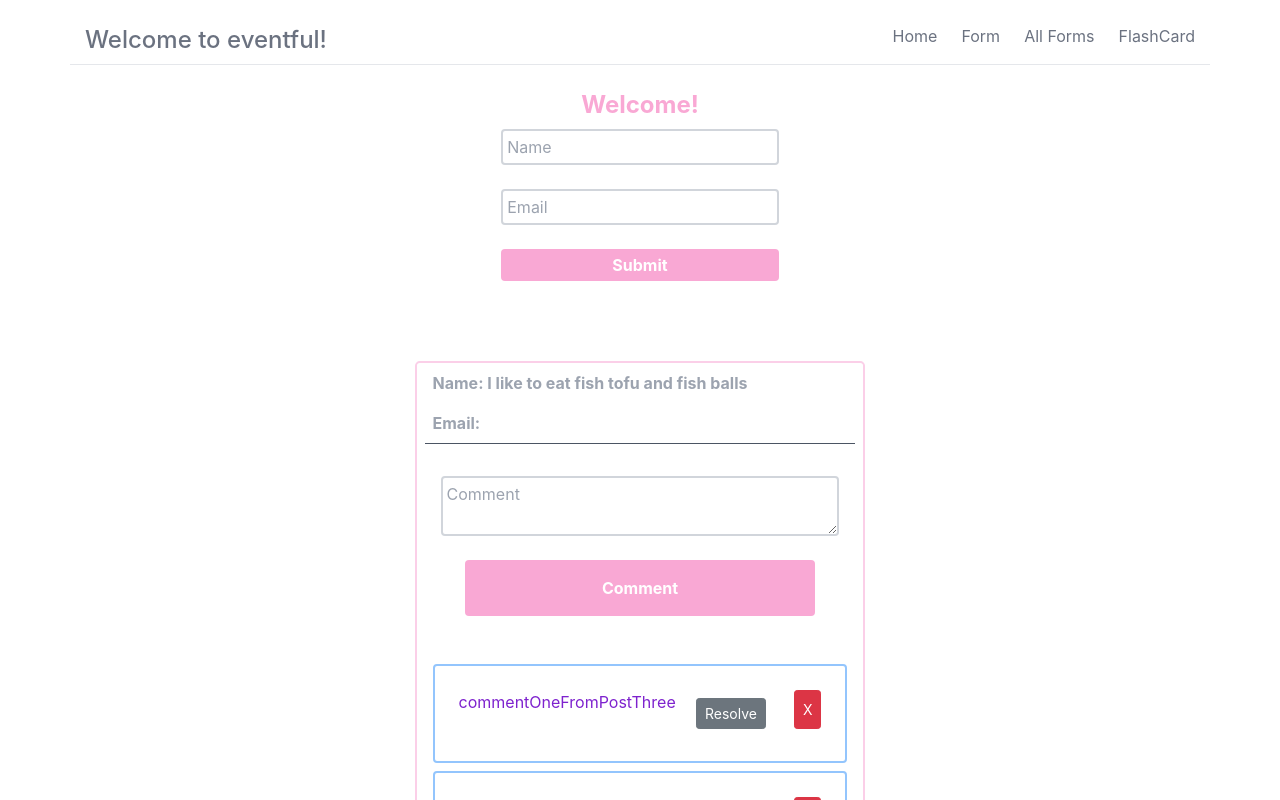
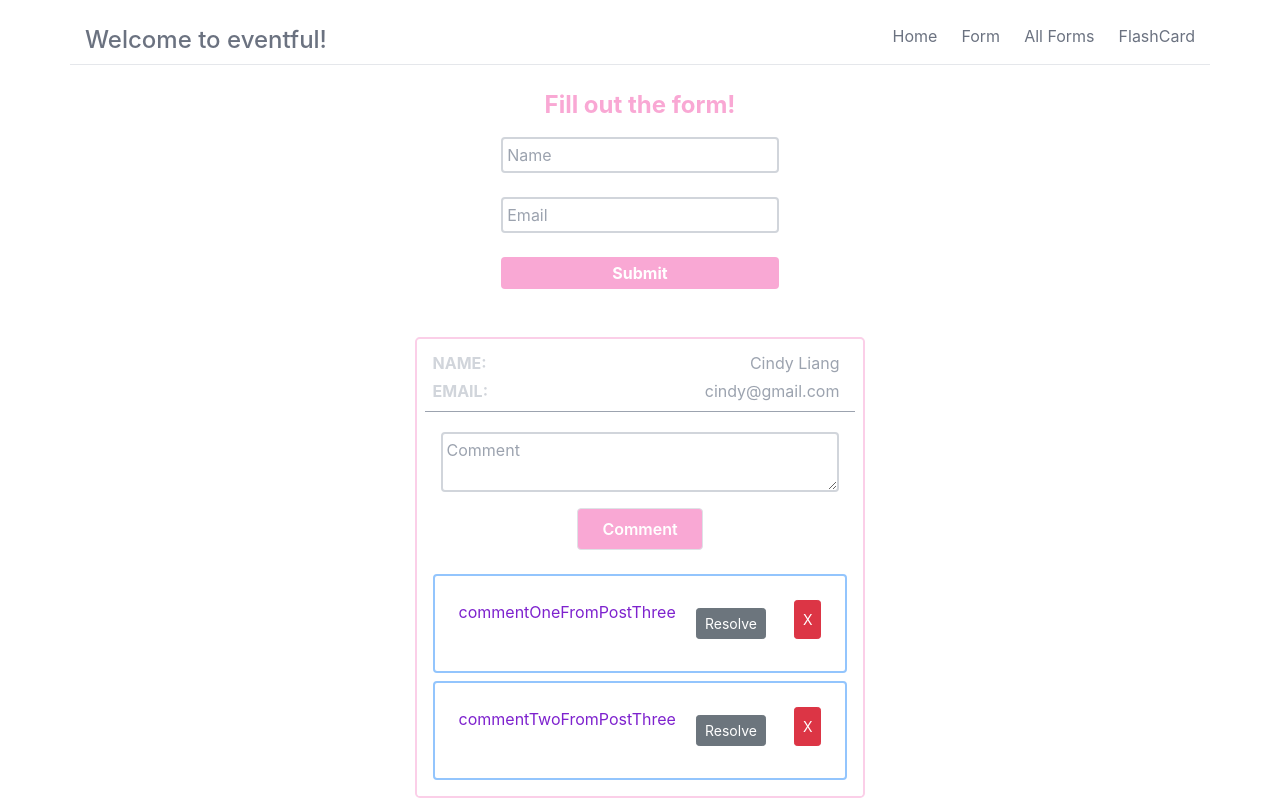
Before and after one commit to cindyliang01/eventful, a React (Create React App) app: page /Form in a window 1280 px wide. Shown: the top 800 px of the page. Built offline with nearby package versions, Linux system fonts and the light colour scheme.

Commit message:
Fixed styling for header of each post

```diff
--- a/src/App.js
+++ b/src/App.js
@@ -18,7 +18,7 @@ class App extends Component {
           { id: 1, text: "commentOneFromPostOne", commentLikes: 1 },
           { id: 2, text: "commentTwoFromPostOne", commentLikes: 0 },
         ],
-        post: "Today is sunday and I think we are going to eat hotpot soon",
+        post: "Sunday W",
         email: "sdfsdf@gmail.com",
       },
       {
@@ -28,7 +28,8 @@ class App extends Component {
           { id: 1, text: "commentOneFromPostTwo", commentLikes: 0 },
           { id: 2, text: "commentTwoFromPostTwo", commentLikes: 0 },
         ],
-        post: "And Cindy's gonna be delicate in 10 years - Jackie",
+        post: "Jackie Jin",
+        email: "fisf@gmail.com",
       },
       {
         id: 3,
@@ -37,7 +38,8 @@ class App extends Component {
           { id: 1, text: "commentOneFromPostThree", commentLikes: 0 },
           { id: 2, text: "commentTwoFromPostThree", commentLikes: 0 },
         ],
-        post: "I like to eat fish tofu and fish balls",
+        post: "Cindy Liang",
+        email: "cindy@gmail.com",
       },
     ],
 
--- a/src/components/NavBar.jsx
+++ b/src/components/NavBar.jsx
@@ -44,10 +44,6 @@ class NavBar extends Component {
 }
 
 function CustomLink({ to, children, ...props }) {
-  // const { setFlashBackState } = this.props;
-  // if (to === "/FlashCard") {
-  //   setFlashBackState();
-  // }
   const resolvedPath = useResolvedPath(to);
   const isActive = useMatch({ path: resolvedPath.pathname });
   return (
--- a/src/components/commentForm.jsx
+++ b/src/components/commentForm.jsx
@@ -37,12 +37,16 @@ class CommentForm extends Component {
               className="border-2 rounded border-gray-300 p-1"
             ></textarea>
 
-            <button
-              className=" bg-pink-300 text-white rounded p-3 m-4 font-bold hover:bg-pink-200"
-              type="submit"
-            >
-              Comment
-            </button>
+            <div className="flex flex-row">
+              <div className="flex flex-grow"></div>
+              <button
+                className=" hover:bg-pink-200 text-white bg-pink-300  font-semibold mt-3  py-2 px-4 border rounded"
+                type="submit"
+              >
+                Comment
+              </button>
+              <div className="flex flex-grow"></div>
+            </div>
           </div>
         </form>
       </div>
--- a/src/components/post.jsx
+++ b/src/components/post.jsx
@@ -14,14 +14,23 @@ class Post extends Component {
     return (
       <div>
         <div>
-          <p className="text-1xl font-bold text-gray-400 px-2 ">
-            Name: {this.displayPosts()}
-          </p>
-          <p className="text-1xl font-bold text-gray-400 border-b border-gray-600 px-2 pb-2 ">
-            Email: {this.displayEmail()}
-          </p>
+          <div className="flex flex-col">
+            <div className="flex flex-row justify-between px-2 py-1">
+              <div className=" text-1xl font-bold text-gray-300">NAME:</div>
+              <div className="text-1xl  text-gray-400 px-2">
+                {this.displayPosts()}
+              </div>
+            </div>
 
-          <div className=" flex flex-column rounded">
+            <div className="flex flex-row justify-between border-b border-gray-400 px-2 pb-2">
+              <div className=" text-1xl font-bold text-gray-300">EMAIL:</div>
+              <div className="text-1xl text-gray-400 px-2">
+                {this.displayEmail()}
+              </div>
+            </div>
+          </div>
+
+          <div className=" flex flex-column rounded pt-1">
             <div className=" flex flex-row">
               <div className="flex flex-grow"></div>
             </div>
--- a/src/components/posts.jsx
+++ b/src/components/posts.jsx
@@ -12,43 +12,14 @@ class Posts extends Component {
       pageState,
     } = this.props;
 
-    //     const reversedPosts = listOfPosts.map((item) => item).reverse();
-    //     return (
-    //       <React.Fragment>
-    //         {/* <div className="w-auto min-w-[25%] max-w-min mt-20 mx-auto space-y-6 flex flex-col items-stretch"> */}
-    //         {/* <div className="col-span-2 row-span-2"> */}
-    //         <div className="grid grid-cols-3 gap-4 ">
-    //           <ul>
-    //             {reversedPosts.map((specificPost) => (
-    //               <React.Fragment>
-    //                 <li className="border-2 rounded-lg border-pink-200 mb-4 p-2">
-    //                   <Post
-    //                     onePost={specificPost}
-    //                     key={specificPost.id}
-    //                     addLike={addLike}
-    //                     createComment={createComment}
-    //                     addLikeForComment={addLikeForComment}
-    //                     deleteForComment={deleteForComment}
-    //                     pageState={pageState}
-    //                   />
-    //                 </li>
-    //               </React.Fragment>
-    //             ))}
-    //           </ul>
-    //         </div>
-    //       </React.Fragment>
-    //     );
-    //   }
-    // }
-
     const reversedPosts = listOfPosts.map((item) => item).reverse();
     return (
       <React.Fragment>
         <div
           className={
             pageState === "allForms"
-              ? "grid grid-cols-3 gap-8 pt-9 "
-              : "w-auto min-w-[25%] max-w-min mt-20 mx-auto space-y-6 flex flex-col items-stretch"
+              ? "grid grid-cols-3 gap-8 pt-4 "
+              : "w-auto min-w-[25%] max-w-min mt-12 mx-auto space-y-6 flex flex-col items-stretch"
           }
         >
           {reversedPosts.map((specificPost) => (
--- a/src/pages/FlashCard.jsx
+++ b/src/pages/FlashCard.jsx
@@ -12,10 +12,12 @@ class FlashCard extends Component {
       goNext,
       pageState,
     } = this.props;
-
     return (
       <React.Fragment>
-        <div className="w-auto min-w-[25%] max-w-min mt-20 mx-auto space-y-6 flex flex-col items-stretch">
+        <h1 className="text-center font-bold text-2xl mt-4 text-pink-300">
+          Review Feedback!
+        </h1>
+        <div className="w-auto min-w-[25%] max-w-min mt-8 mx-auto space-y-6 flex flex-col items-stretch border-2 rounded-lg border-pink-200 mb-4 p-2">
           <ul>
             {listOfPosts.length > 0 ? (
               <React.Fragment>
--- a/src/pages/Form.jsx
+++ b/src/pages/Form.jsx
@@ -15,8 +15,8 @@ class Form extends Component {
     } = this.props;
     return (
       <React.Fragment>
-        <h1 className="text-center font-bold text-2xl mt-4 text-pink-300">
-          Welcome!
+        <h1 className="text-center font-bold text-2xl mt-4 text-pink-300 pb-2">
+          Fill out the form!
         </h1>
         <PostForm createPost={createPost}></PostForm>
         <Posts
--- a/src/pages/allForms.jsx
+++ b/src/pages/allForms.jsx
@@ -15,7 +15,7 @@ class AllForms extends Component {
     return (
       <React.Fragment>
         <h1 className="text-center font-bold text-2xl mt-4 text-pink-300">
-          Posts
+          All Forms : {listOfPosts.length}
         </h1>
         <div>
           <Posts
```
